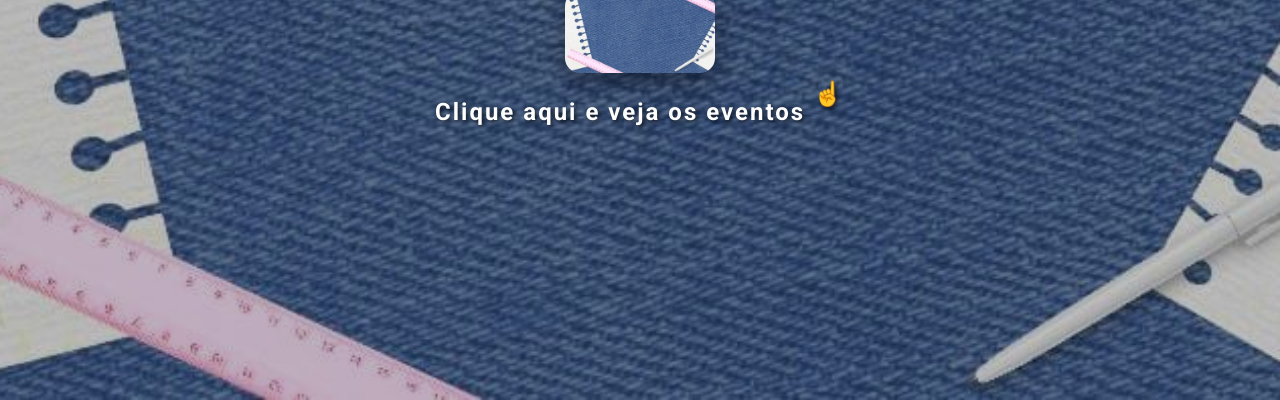
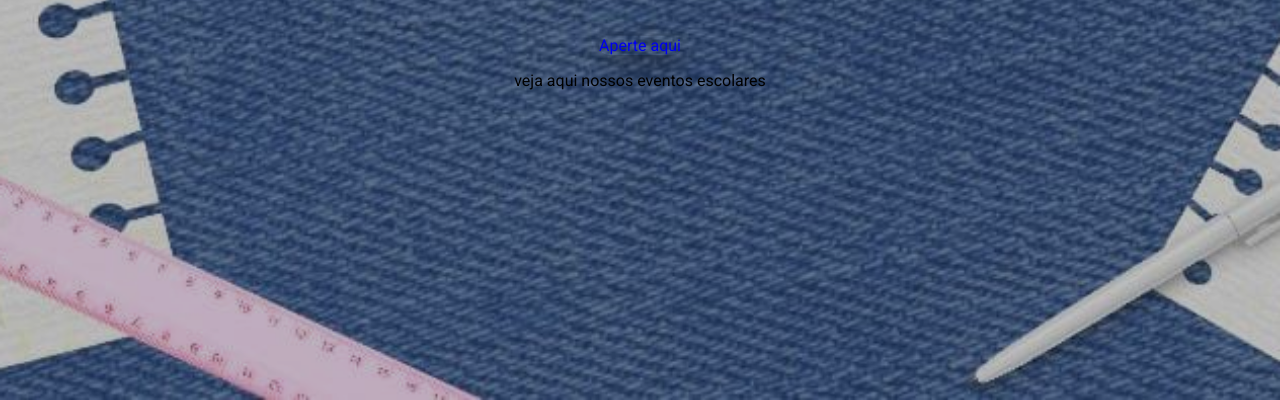
Before and after one commit to brenocsgamer4/Trabalho_Natielle, a plain HTML site: page index.html in a window 1280 px wide. Shown: the part 400-800 px from the top of the page. Drawn offline with Linux system fonts and the light colour scheme.

Commit message:
Update index.html

```diff
--- a/index.html
+++ b/index.html
@@ -9,12 +9,12 @@
 <body>
     <div class="landing-container">
         <h1>CETEP/LNAB</h1>
+
         <a href="calendario.html" class="icone-link">
-            <img src="img/image.png" alt="Imagem - Acessar Calendário">
+            <span class="texto-botao">Aperte aqui</span>
         </a>
-        <p class="subtitulo-eventos">
-            Clique aqui e veja os eventos <span id="mao-animada">☝️</span>
-        </p>
+
+        <p class="subtitulo-inferior">veja aqui nossos eventos escolares</p>
     </div>
 </body>
 </html>
```
